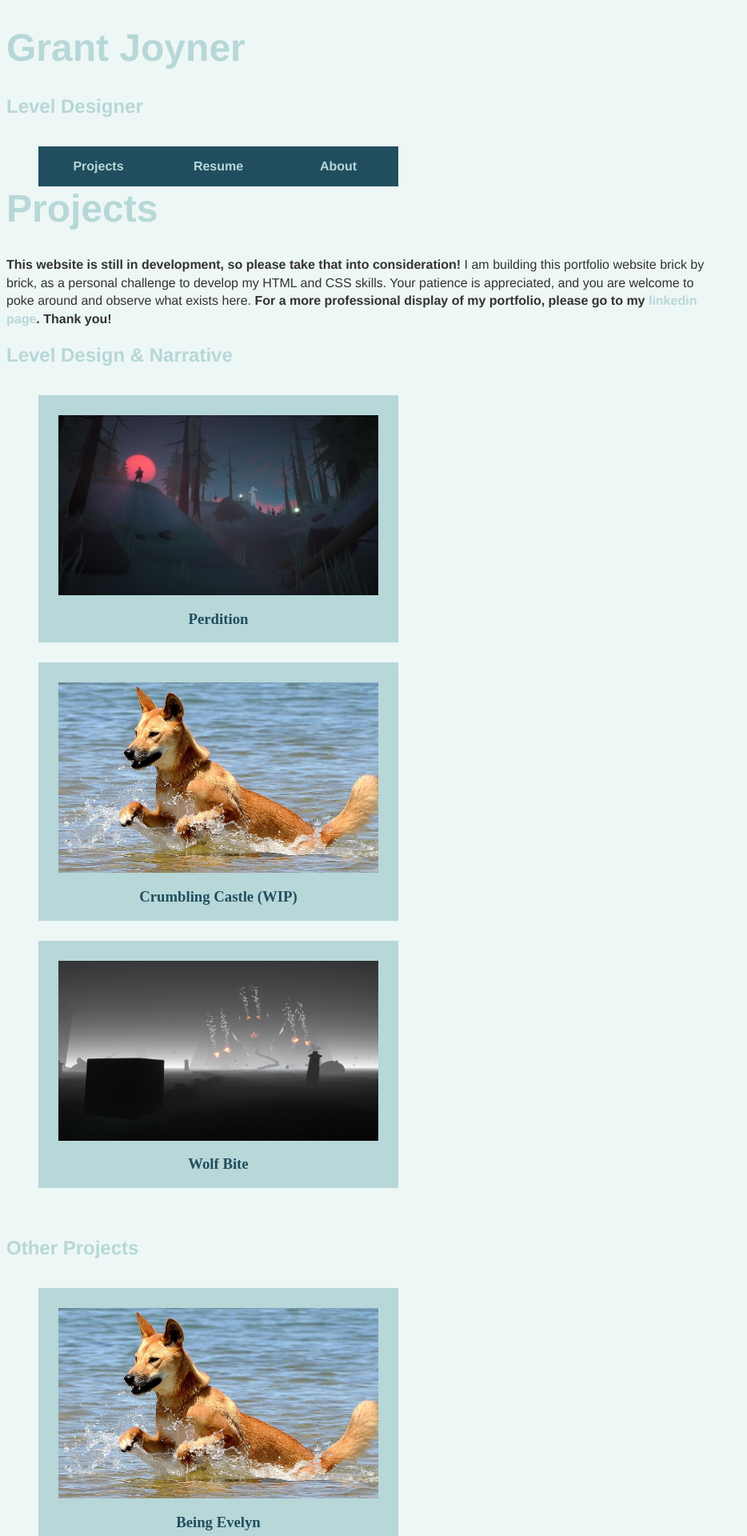
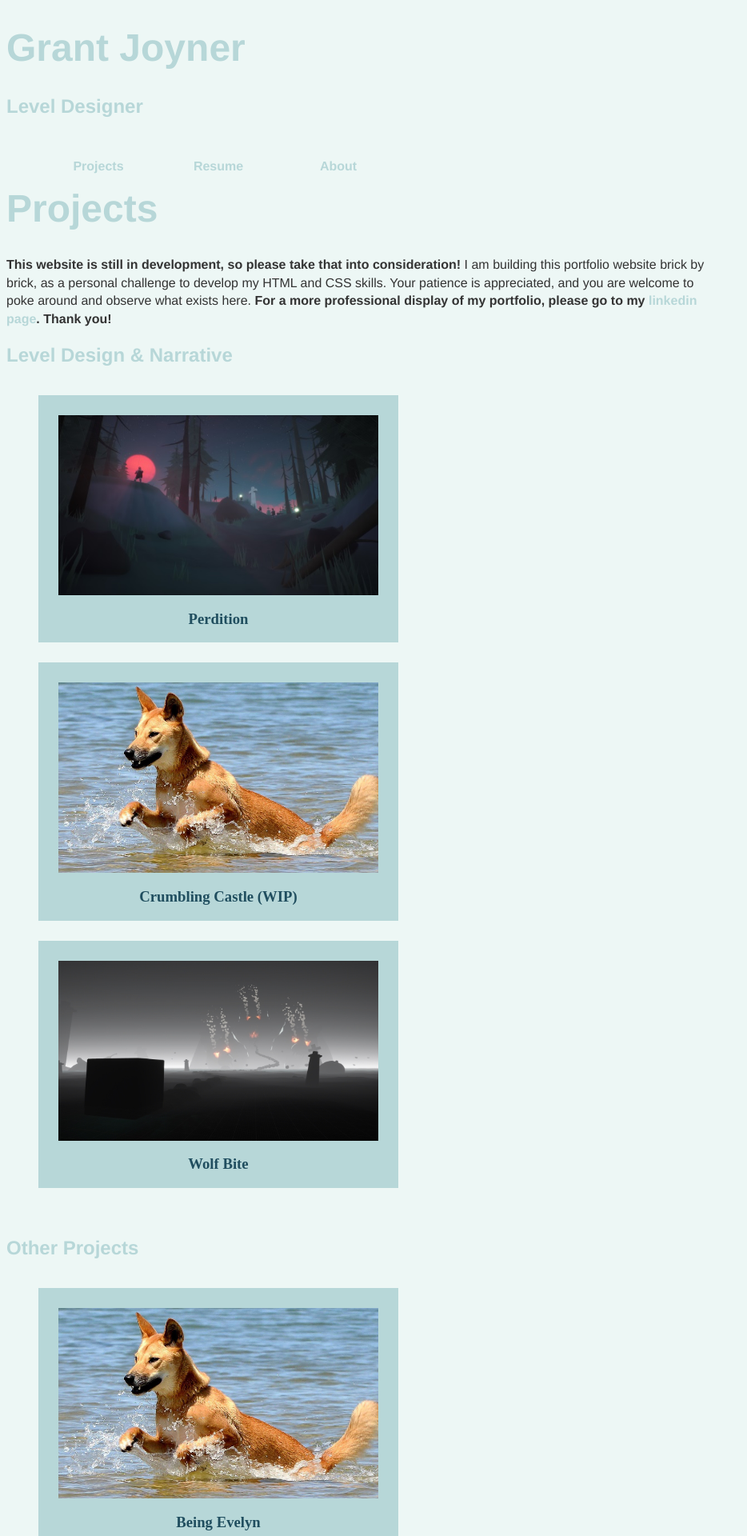
Before and after one commit to digigrant/digigrant.github.io, a Jekyll site: the page built from index.html, in a window 1280 px wide. Shown: the top 1920 px of the page at 80% size, without its empty margins (0-934 px from the left). Built offline with Jekyll 4.4.1, drawn with Linux system fonts in a browser that asks for light colours.

Commit message:
Update main.scss

```diff
--- a/_sass/main.scss
+++ b/_sass/main.scss
@@ -23,13 +23,13 @@ nav
 {
     width: 150px;
     line-height: 50px;
-    background-color: $color3;
+    background-color: $color1;
     text-align: center;
     float: left;
 
     &:hover
     {
-        background-color: $color1;
+        background-color: $color3;
     }
 }
 
```
